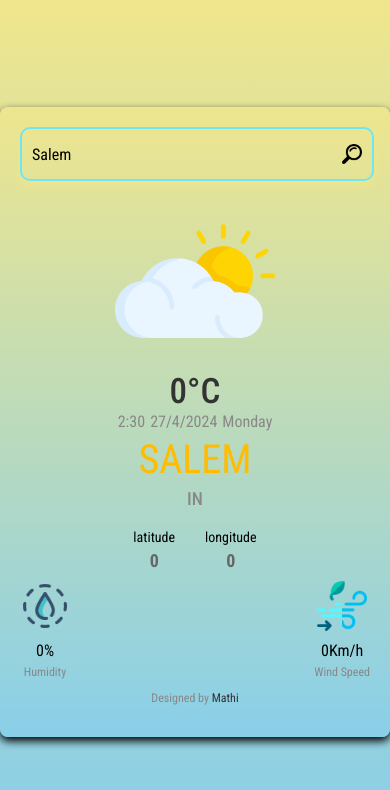
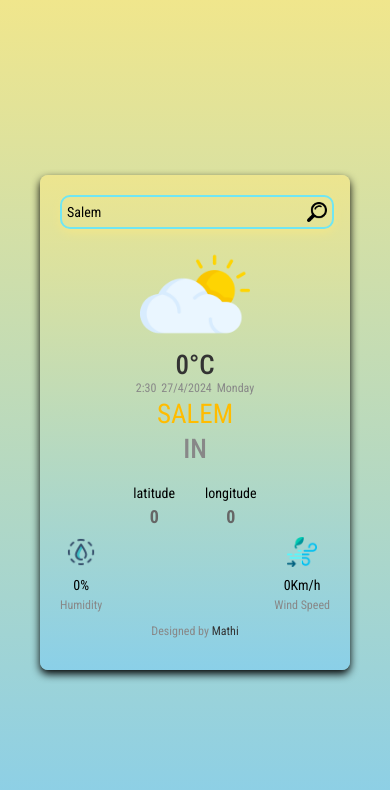
Before and after one commit to 0607mathi/Weather-App-Using-API, a React (Vite) app: page / in a window 390 px wide. Shown: the top 790 px of the page. Built offline with nearby package versions, Linux system fonts and the light colour scheme; no server answers.

Commit message:
make it responsive design

```diff
--- a/src/App.css
+++ b/src/App.css
@@ -18,7 +18,7 @@ body{
 .container{
     width: 350px;
     padding: 20px;
-    background: linear-gradient(to top, #87cfebd6, #f0e68cd8);
+    background: linear-gradient(to top, #87cfebd6, #f0e68cd8) no-repeat;
     border-radius: 8px;
     box-shadow: 0 4px 8px rgba(0,0,0.1);
 }
@@ -160,3 +160,112 @@ body{
 .copyright>span{
     color: #333;
 }
+
+
+/* @media only screen and (max-width: 768px) {
+    .container {
+        width: 240px;
+        padding: 10px;
+    }
+
+    .cityInput{
+        height: 20px;
+        padding: 5px;
+        font-size: 14px;
+    }
+
+    .search-icon{
+        padding: 05px;
+        height: 20px;
+    }
+
+    .search-icon>img{
+        margin-top: 0px;
+    }
+
+    .image{
+        margin: 5px 0px;
+        padding: 5px;
+        height: 100px;
+        margin-bottom: 5px;
+    }
+
+    .image>img{
+        width: 110px;
+        height: 110px;
+    }
+
+    .temp,
+    .location,
+    .country{
+    margin-top: 3px;
+    font-size: 27px;
+    }
+
+    .time-section{
+        font-size: 12px;
+    }
+
+    .icon{
+        height: 30px;
+        width: 30px;
+    }
+
+    .humidity-percent{
+        font-size: 14px;
+    }
+  } */
+
+  @media only screen and (max-width:1024px) {
+    .container {
+        width: 270px;
+        padding: 20px;
+    }
+
+    .cityInput{
+        height: 20px;
+        padding: 5px;
+        font-size: 14px;
+    }
+
+    .search-icon{
+        padding: 05px;
+        height: 20px;
+    }
+
+    .search-icon>img{
+        margin-top: 0px;
+    }
+
+    .image{
+        margin: 5px 0px;
+        padding: 5px;
+        height: 100px;
+        margin-bottom: 5px;
+    }
+
+    .image>img{
+        width: 110px;
+        height: 110px;
+    }
+
+    .temp,
+    .location,
+    .country{
+    margin-top: 3px;
+    font-size: 27px;
+    }
+
+    .time-section{
+        font-size: 12px;
+    }
+
+    .icon{
+        height: 30px;
+        width: 30px;
+    }
+
+    .humidity-percent{
+        font-size: 14px;
+    }
+  }
```
